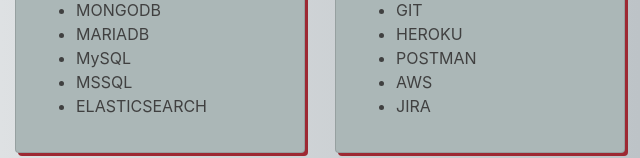
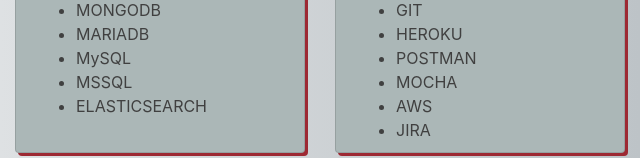
Before and after one commit to desloubser80/desloubser, a website: page public/index.html in a window 1280 px wide. Shown: the part 642-800 px from the top of the page, 640-1280 px from the left. Drawn offline with nearby package versions, Linux system fonts and the light colour scheme.

Commit message:
added mcha to technologies

```diff
--- a/public/index.html
+++ b/public/index.html
@@ -127,6 +127,7 @@
 						<li class = "infotext">GIT</li>
 						<li class = "infotext">HEROKU</li>
 						<li class = "infotext">POSTMAN</li>
+						<li class = "infotext">MOCHA</li>
 						<li class = "infotext">AWS</li>
 						<li class = "infotext">JIRA</li>
 
```
